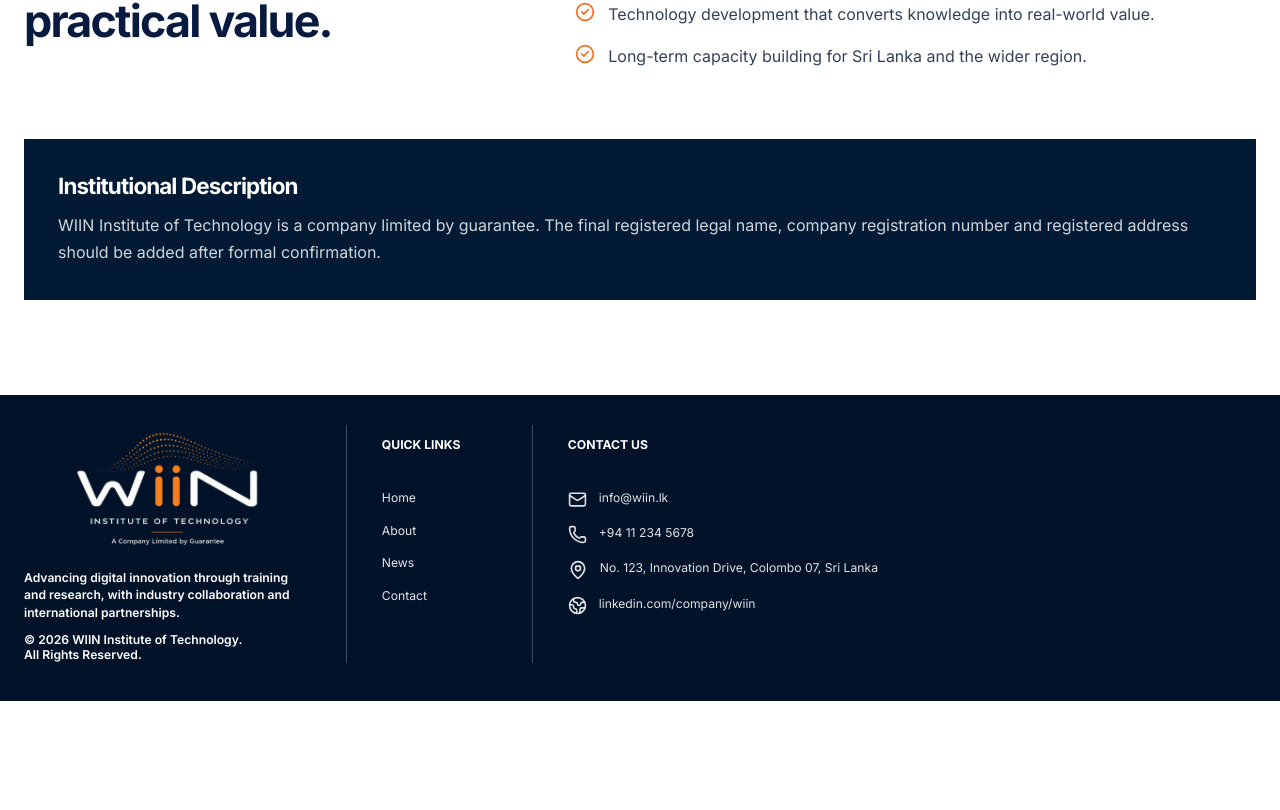
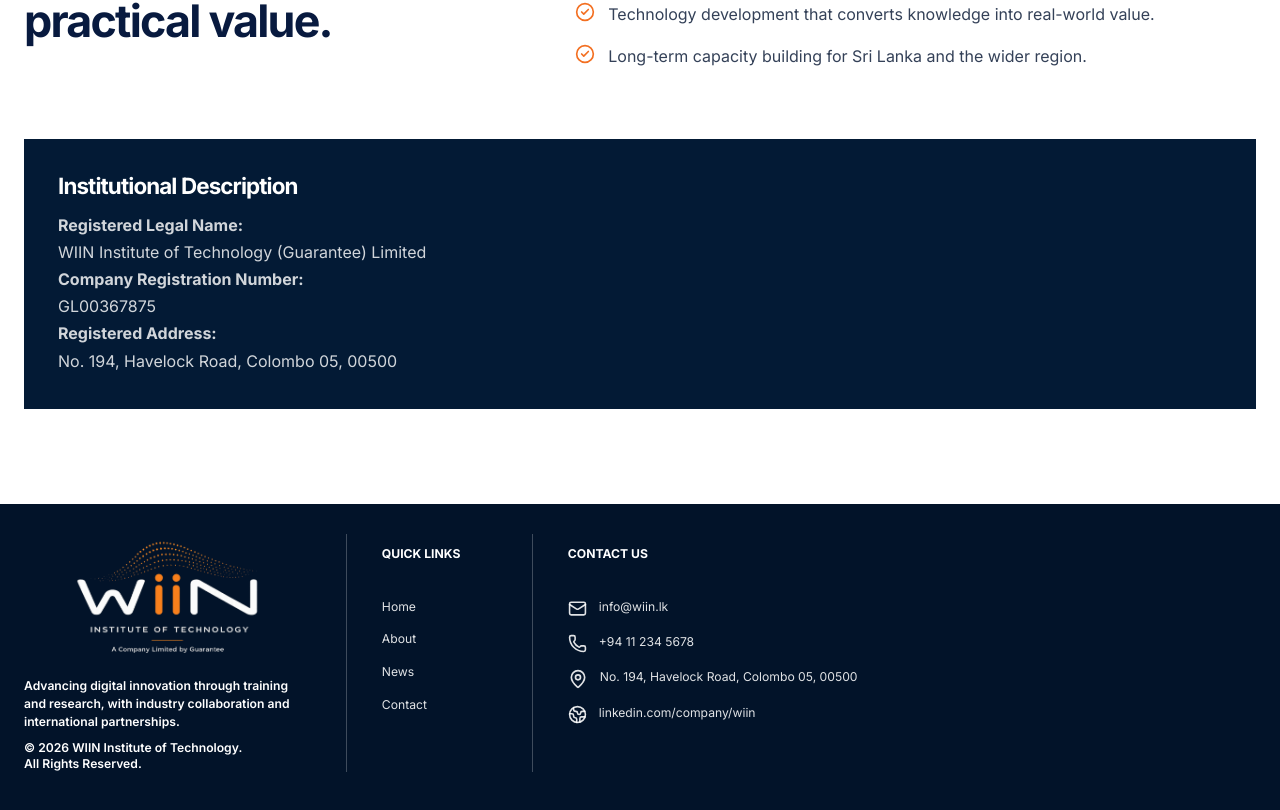
Before and after one commit to Wickramarathnampnp/WIIN-Site, a React (Vite) app: page /about in a window 1280 px wide. Shown: the part 1483-2293 px from the top of the page. Before the commit the page ends 2184 px from the top, so only its background shows below. Built offline with nearby package versions, Linux system fonts and the light colour scheme; the HTML template or start-up script is replaced by a standard one.

Commit message:
New Changes

```diff
--- a/src/data/siteData.js
+++ b/src/data/siteData.js
@@ -72,7 +72,7 @@
 export const contactDetails = {
   email: "info@wiin.lk",
   phone: "+94 11 234 5678",
-  address: "No. 123, Innovation Drive, Colombo 07, Sri Lanka",
+  address: "No. 194, Havelock Road, Colombo 05, 00500",
   linkedinLabel: "linkedin.com/company/wiin",
   linkedinUrl: "https://www.linkedin.com/company/wiin",
 };
--- a/src/pages/AboutPage.jsx
+++ b/src/pages/AboutPage.jsx
@@ -49,7 +49,24 @@
 
             <aside className="about-page__institution">
               <h2>Institutional Description</h2>
-              <p>WIIN Institute of Technology is a company limited by guarantee. The final registered legal name, company registration number and registered address should be added after formal confirmation.</p>
+
+              <p>
+                <strong>Registered Legal Name:</strong>
+                <br />
+                WIIN Institute of Technology (Guarantee) Limited
+              </p>
+
+              <p>
+                <strong>Company Registration Number:</strong>
+                <br />
+                GL00367875
+              </p>
+
+              <p>
+                <strong>Registered Address:</strong>
+                <br />
+                No. 194, Havelock Road, Colombo 05, 00500
+              </p>
             </aside>
           </div>
         </section>
```
